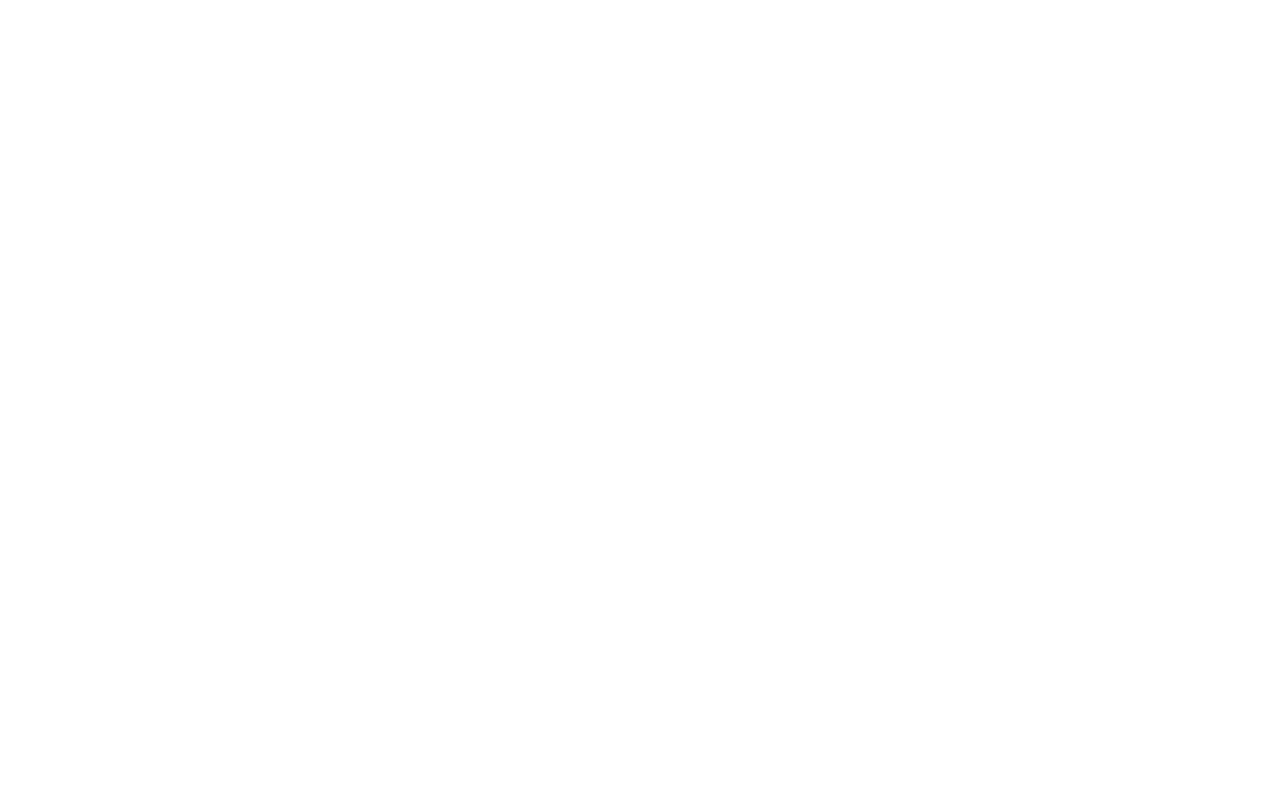
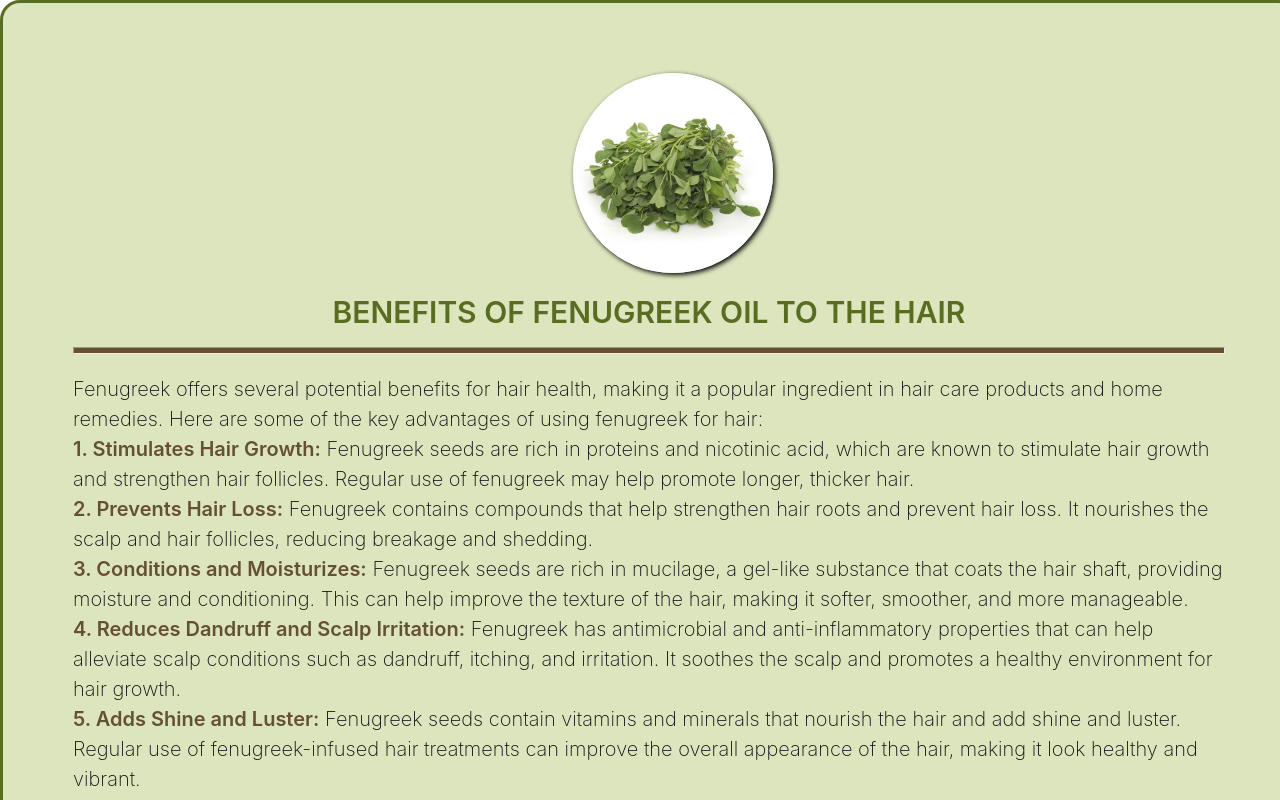
Before and after one commit to eniolaSamuel/CocoalateOil, a React (Create React App) app in the folder WebstormProjects/cocoalate_hair_oil/: page /ingredients/fenugreekOilBenefits in a window 1280 px wide. Before the commit this address had no page. Shown: the top 800 px of the page. Built offline with nearby package versions, Linux system fonts and the light colour scheme.

Commit message:
ingredient first phase commit

```diff
--- a/WebstormProjects/cocoalate_hair_oil/src/App.js
+++ b/WebstormProjects/cocoalate_hair_oil/src/App.js
@@ -7,6 +7,7 @@
 import {CastorOil} from "./views/IngredientBreakdown/CastorOil";
 import {CoconutOil} from "./views/IngredientBreakdown/CoconutOil";
 import {EucalyptusOil} from "./views/IngredientBreakdown/EucalyptusOil";
+import {FenugreekOil} from "./views/IngredientBreakdown/FenugreekOil";
 
 function App() {
   return (
@@ -21,6 +22,7 @@
             <Route path="/ingredients/castorBenefits" element={<CastorOil />} />
             <Route path="/ingredients/coconutOilBenefits" element={<CoconutOil />} />
             <Route path="/ingredients/eucalyptusOilBenefits" element={<EucalyptusOil />} />
+            <Route path="/ingredients/fenugreekOilBenefits" element={<FenugreekOil />} />
           </Routes>
         </BrowserRouter>
       </>
--- /dev/null
+++ b/WebstormProjects/cocoalate_hair_oil/src/styles/IngredientBreakdown/FenugreekOil.css
@@ -0,0 +1,48 @@
+.fenugreek-frame{
+    width: 90%;
+    border: 3px solid #596D22;
+    border-radius: 20px;
+    background-color: #DCE5BE;
+    padding:70px;
+}
+
+.fenugreek-frame h1{
+    font-size: 30px;
+    font-weight: 600;
+    line-height: 30px;
+    text-align: center;
+    color: #596D22;
+}
+
+.fenugreek-frame span{
+    font-size: 20px;
+    font-weight: 600;
+    line-height: 30px;
+    text-align: center;
+    color: #655033;
+}
+
+.fenugreek-frame hr{
+    height: 5px;
+    background-color: #655033;
+}
+
+.fenugreek-frame p{
+    font-size: 20px;
+    font-weight: 200;
+    line-height: 30px;
+    text-align: left;
+    color: #111014;
+}
+
+.fenugreek-frame br{
+    margin-bottom: 40px;
+}
+
+.fenugreek-frame img{
+    border-radius: 50%;
+    width: 200px;
+    height: 200px;
+    box-shadow: 2px 2px 5px 0px rgba(0, 0, 0, 1);
+    margin-left: 500px;
+}
--- /dev/null
+++ b/WebstormProjects/cocoalate_hair_oil/src/views/IngredientBreakdown/FenugreekOil.jsx
@@ -0,0 +1,41 @@
+import React from "react";
+import Fenugreek from "../../assets/image/svg/fenugreek.svg"
+import "../../styles/IngredientBreakdown/FenugreekOil.css"
+export const FenugreekOil = () =>{
+    return(
+        <div className="fenugreek-frame">
+
+            <img src={Fenugreek} alt={Fenugreek}/>
+
+            <h1>BENEFITS OF FENUGREEK OIL TO THE HAIR</h1>
+            <hr/>
+            <p>
+                Fenugreek offers several potential benefits for hair health, making it a popular ingredient in hair care products and home remedies. Here are some of the key advantages of using fenugreek for hair:
+                <br/>
+
+                <span>1. Stimulates Hair Growth:</span> Fenugreek seeds are rich in proteins and nicotinic acid, which are known to stimulate hair growth and strengthen hair follicles. Regular use of fenugreek may help promote longer, thicker hair.
+                <br/>
+
+                <span>2. Prevents Hair Loss:</span> Fenugreek contains compounds that help strengthen hair roots and prevent hair loss. It nourishes the scalp and hair follicles, reducing breakage and shedding.
+                <br/>
+
+                <span>3. Conditions and Moisturizes:</span> Fenugreek seeds are rich in mucilage, a gel-like substance that coats the hair shaft, providing moisture and conditioning. This can help improve the texture of the hair, making it softer, smoother, and more manageable.
+                <br/>
+
+                <span>4. Reduces Dandruff and Scalp Irritation:</span> Fenugreek has antimicrobial and anti-inflammatory properties that can help alleviate scalp conditions such as dandruff, itching, and irritation. It soothes the scalp and promotes a healthy environment for hair growth.
+                <br/>
+
+                <span>5. Adds Shine and Luster:</span> Fenugreek seeds contain vitamins and minerals that nourish the hair and add shine and luster. Regular use of fenugreek-infused hair treatments can improve the overall appearance of the hair, making it look healthy and vibrant.
+                <br/>
+
+                <span>6. Strengthens Hair:</span> Fenugreek is rich in nutrients like iron, potassium, and vitamin C, which help strengthen the hair shaft and prevent breakage. It can also help repair damaged hair, restoring its strength and vitality.
+                <br/>
+
+                <span>7.  Improves Scalp Circulation:</span> Massaging fenugreek oil or paste into the scalp can help improve blood circulation, which in turn promotes hair growth. Better circulation ensures that hair follicles receive an adequate supply of nutrients and oxygen for optimal growth.
+                <br/>
+
+                Overall, fenugreek is a versatile and effective natural remedy for promoting hair health and addressing various hair concerns. Whether used in the form of seeds, powder, oil, or as an ingredient in hair masks and treatments, fenugreek can help improve the strength, texture, and appearance of the hair, leaving it looking and feeling its best.
+            </p>
+        </div>
+    )
+}
--- a/WebstormProjects/cocoalate_hair_oil/src/views/Ingredients.jsx
+++ b/WebstormProjects/cocoalate_hair_oil/src/views/Ingredients.jsx
@@ -51,9 +51,10 @@
                     </div>
 
                     <div className="Fenugreek-frame">
-                        <a href={"/"}><img src={Fenugreek} alt={Fenugreek}/></a>
+                        <a href={"/ingredients/fenugreekOilBenefits"}><img src={Fenugreek} alt={Fenugreek}/></a>
                         <p>Fenugreek Oil</p>
                     </div>
+
                     <div className="Indigo-frame">
                         <a href={"/"}><img src={Indigo} alt={Indigo}/></a>
                         <p>Indigo Powder</p>
```
